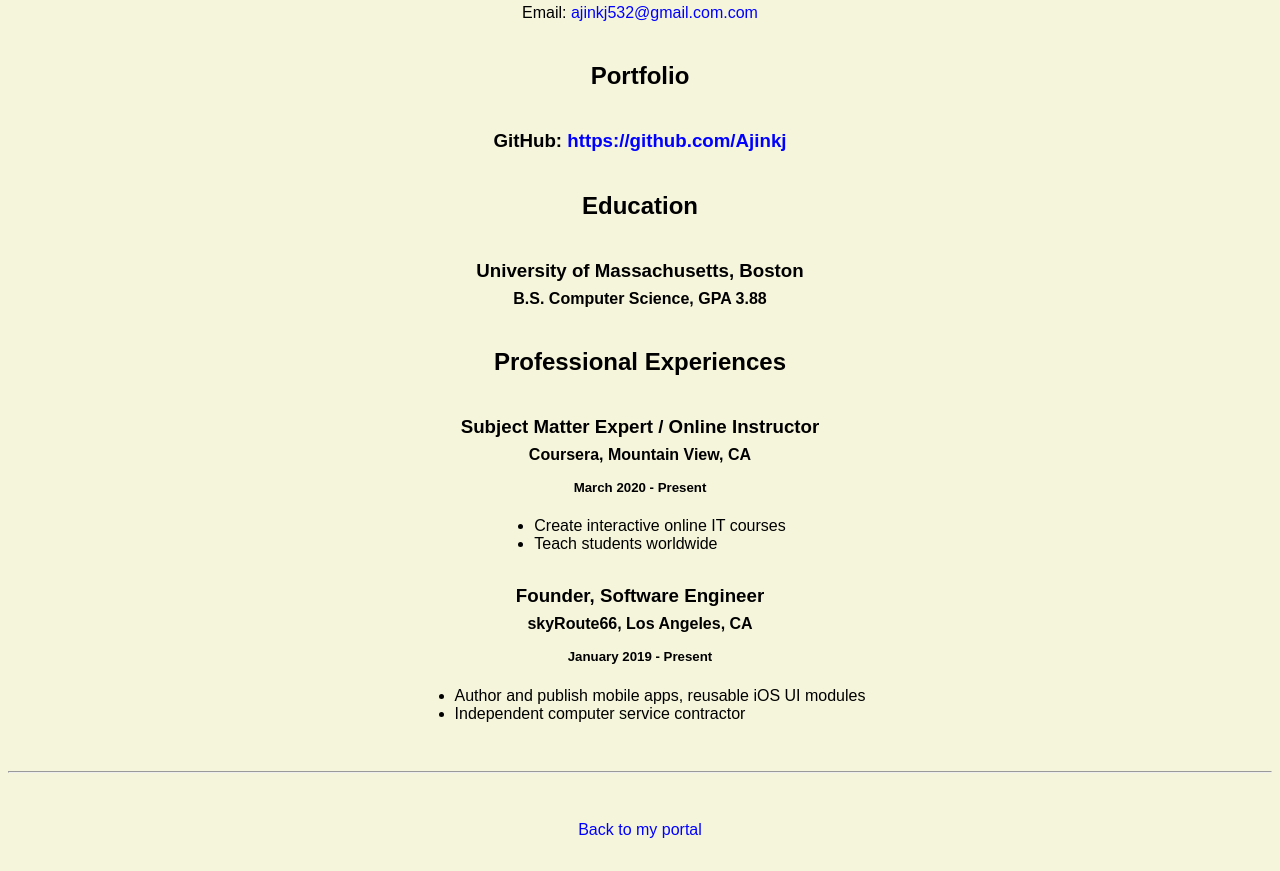
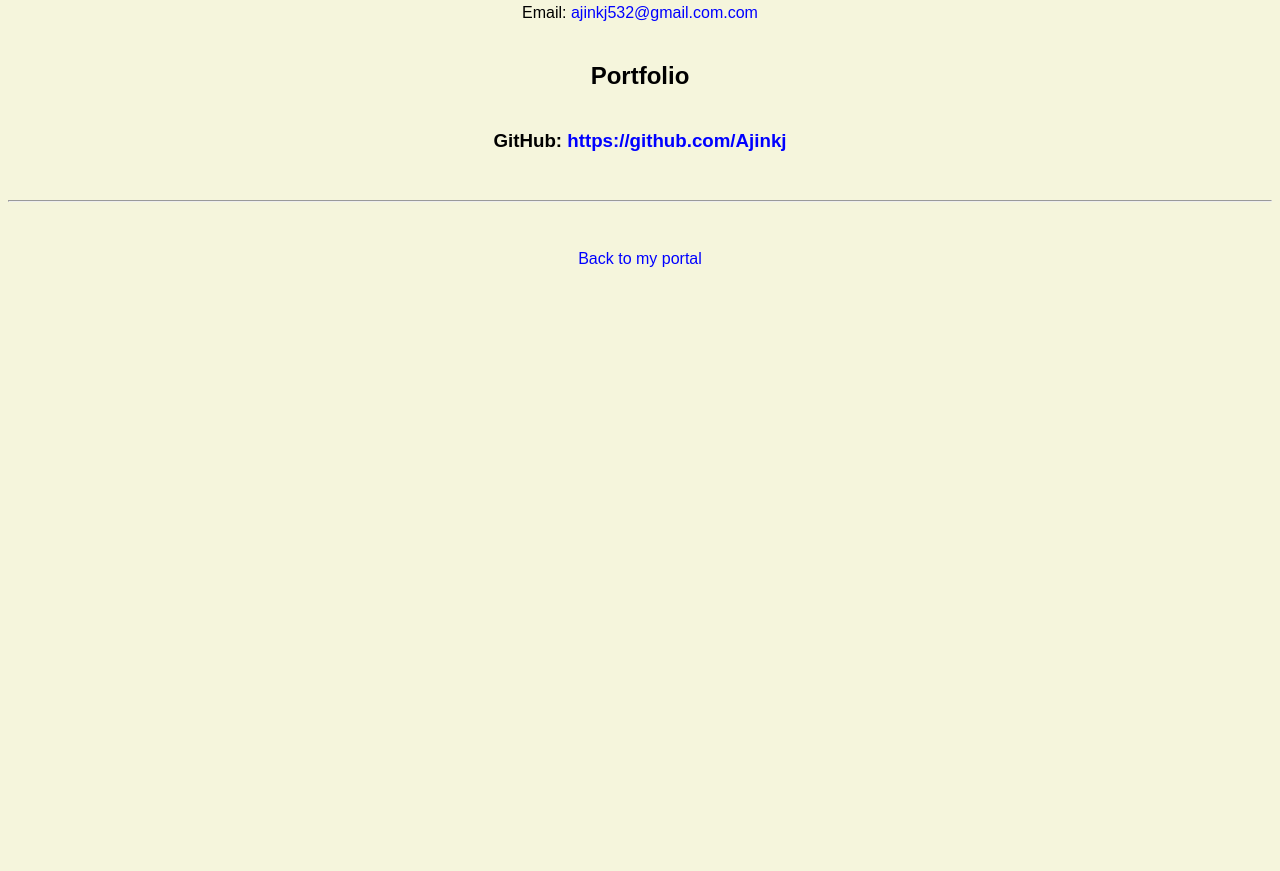
Before and after one commit to Ajinkj/Ajinkj.github.io, a plain HTML site: page resume.html in a window 1280 px wide. Shown: the part 517-1388 px from the top of the page. After the commit the page ends 817 px from the top, so only its background shows below. Drawn offline with Linux system fonts and the light colour scheme.

Commit message:
Update resume.html

```diff
--- a/resume.html
+++ b/resume.html
@@ -23,33 +23,13 @@
     <h4>I am a student, pursuing Mechatronics Engineering.</h4>
 
     <p>Email: <a href="ajinkj523@gmail.com" target="_blank">ajinkj532@gmail.com.com</a></p>
-    <!-- don't post physical address, personal phone number or other personal information on the web! -->
+
 
     <h2>Portfolio</h2>
       <h3>GitHub: <a href="https://github.com/Ajinkj" target="_blank">https://github.com/Ajinkj</a></h3>
 
-    <h2>Education</h2>
 
-    <h3>University of Massachusetts, Boston</h3>
-    <h4>B.S. Computer Science, GPA 3.88</h4>
 
-    <h2>Professional Experiences</h2>
-
-    <h3>Subject Matter Expert / Online Instructor</h3>
-    <h4>Coursera, Mountain View, CA</h4>
-    <h5>March 2020 - Present</h5>
-      <ul>
-        <li>Create interactive online IT courses</li>
-        <li>Teach students worldwide</li>
-      </ul>
-
-    <h3>Founder, Software Engineer</h3>
-    <h4>skyRoute66, Los Angeles, CA</h4>
-    <h5>January 2019 - Present</h5>
-      <ul>
-        <li>Author and publish mobile apps, reusable iOS UI modules</li>
-        <li>Independent computer service contractor</li>
-      </ul>
   </body>
 
   <footer>
```
